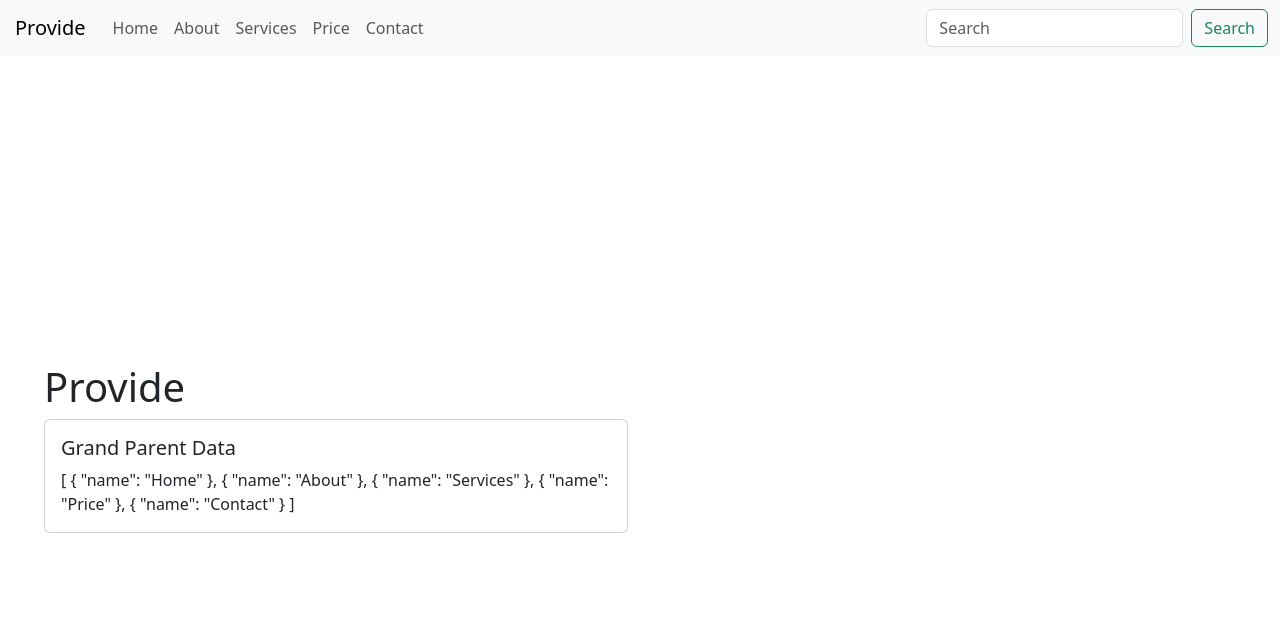
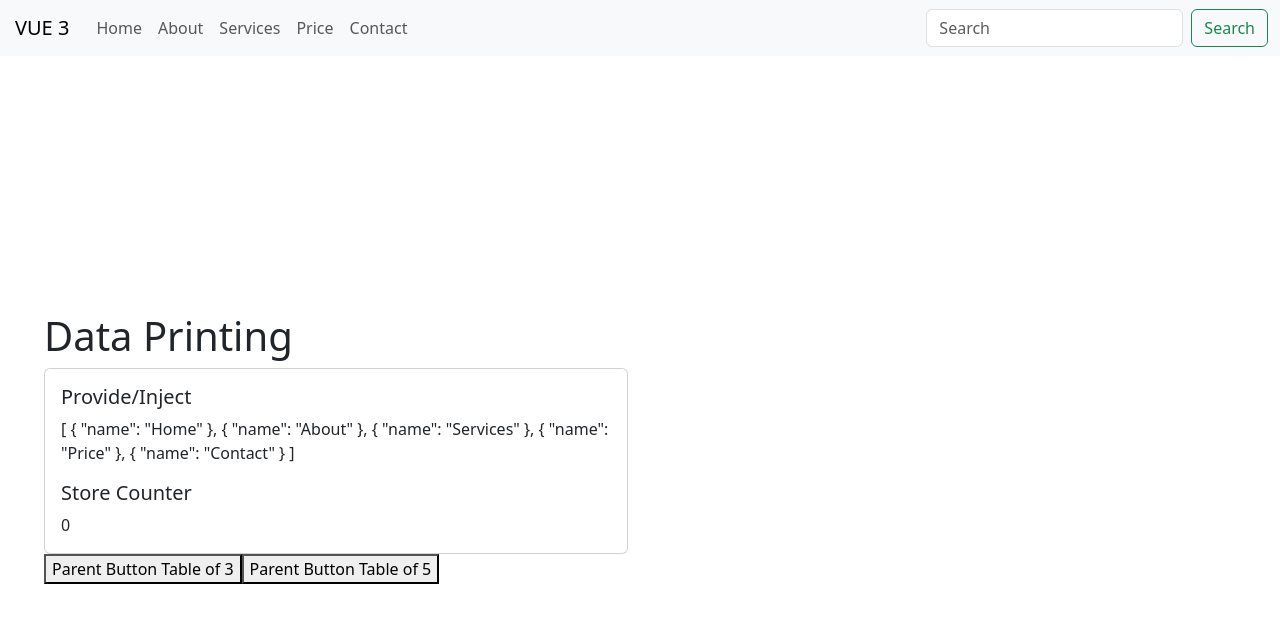
Before and after one commit to arslanarif786/vuejs-sessions, a Vue app in the folder app/: page / in a window 1280 px wide. Shown: the top 622 px of the page. Built offline with nearby package versions, Linux system fonts and the light colour scheme.

Commit message:
finish the tash form yesterday

```diff
--- a/app/src/components/GrandChild.vue
+++ b/app/src/components/GrandChild.vue
@@ -1,5 +1,7 @@
 <script setup>
 import { inject } from "vue"
+import { useCounterStore } from '@/store/counterStore'
+const counterStore = useCounterStore()
 
 const { grandParentData } = inject("data")
 
@@ -7,7 +9,7 @@ const { grandParentData } = inject("data")
 <template>
 <nav class="navbar navbar-expand-lg navbar-light bg-light fixed-top">
   <div class="container-fluid">
-    <a class="navbar-brand" href="#">Provide</a>
+    <a class="navbar-brand" href="#">VUE 3</a>
     <button class="navbar-toggler" type="button" data-bs-toggle="collapse" data-bs-target="#navbarSupportedContent" aria-controls="navbarSupportedContent" aria-expanded="false" aria-label="Toggle navigation">
       <span class="navbar-toggler-icon"></span>
     </button>
@@ -27,14 +29,18 @@ const { grandParentData } = inject("data")
 <div class="container-fluid mt-5 pt-5">
   <div class="row">
     <div class="col-12">
-      <h1>Provide</h1>
+      <h1>Data Printing</h1>
       <div class="card">
         <div class="card-body">
-          <h5 class="card-title">Grand Parent Data</h5>
+          <h5 class="card-title">Provide/Inject</h5>
           <p class="card-text">{{ grandParentData }}</p>
+          <h5 class="card-title">Store Counter</h5>
+          <p class="card-text">{{ counterStore.count }}</p>
         </div>
       </div>
     </div>
   </div>
+  <button @click="counterStore.theTableOf3"> Parent Button Table of 3 </button>
+  <button @click="counterStore.theTableOf5"> Parent Button Table of 5 </button>
 </div>
 </template>
--- a/app/src/components/GrandParent.vue
+++ b/app/src/components/GrandParent.vue
@@ -1,6 +1,15 @@
 <script setup>
 import ParentFile from "./ParentFile.vue"
-import { provide, ref } from "vue"
+import { onMounted, provide, ref } from "vue"
+import { useCounterStore } from '@/store/counterStore'
+
+const counterStore = useCounterStore()
+
+onMounted(() => {
+  console.log('before count--->', counterStore.count)
+  console.log('after count--->', counterStore.count)
+   console.log('store--->', counterStore.count)
+})
 
 const grandParentData = ref([
   {
--- a/app/src/store/counterStore.js
+++ b/app/src/store/counterStore.js
@@ -20,23 +20,31 @@ import { ref } from 'vue'
 export const useCounterStore = defineStore('counter', () => {
 
     const count = ref(0)
-    const name = ref('Eduardo')
+    const name = ref('Bojan')
 
-    // const doubleCount = computed(() => count.value * 2)
+     //const doubleCount = computed(() => count.value * 2)
 
     const increment = () => {
       count.value++
-    //   console.log('count--->', count.value)
+       console.log('count--->', count.value)
     }
 
     const doubleIncrement = () => {
         count.value = count.value + 2
-        // console.log('double count--->', count.value)
+         console.log('double count--->', count.value)
       }
 
-    return { count, name, increment, doubleIncrement }
+    // make the table of 3
+    const theTableOf3 = () => {
+      count.value = count.value + 3
+      console.log('the table of 3 count--->', count.value)
+    }
+
+    // make the table of 5
+    const theTableOf5 = () => {
+      count.value = count.value + 5
+      console.log('the table of 5 count--->', count.value)
+    }
+    return { count, name, increment, doubleIncrement, theTableOf3, theTableOf5 }
+
   })
-
-
-  // make the table of 3
-  // make the table of 5
```
